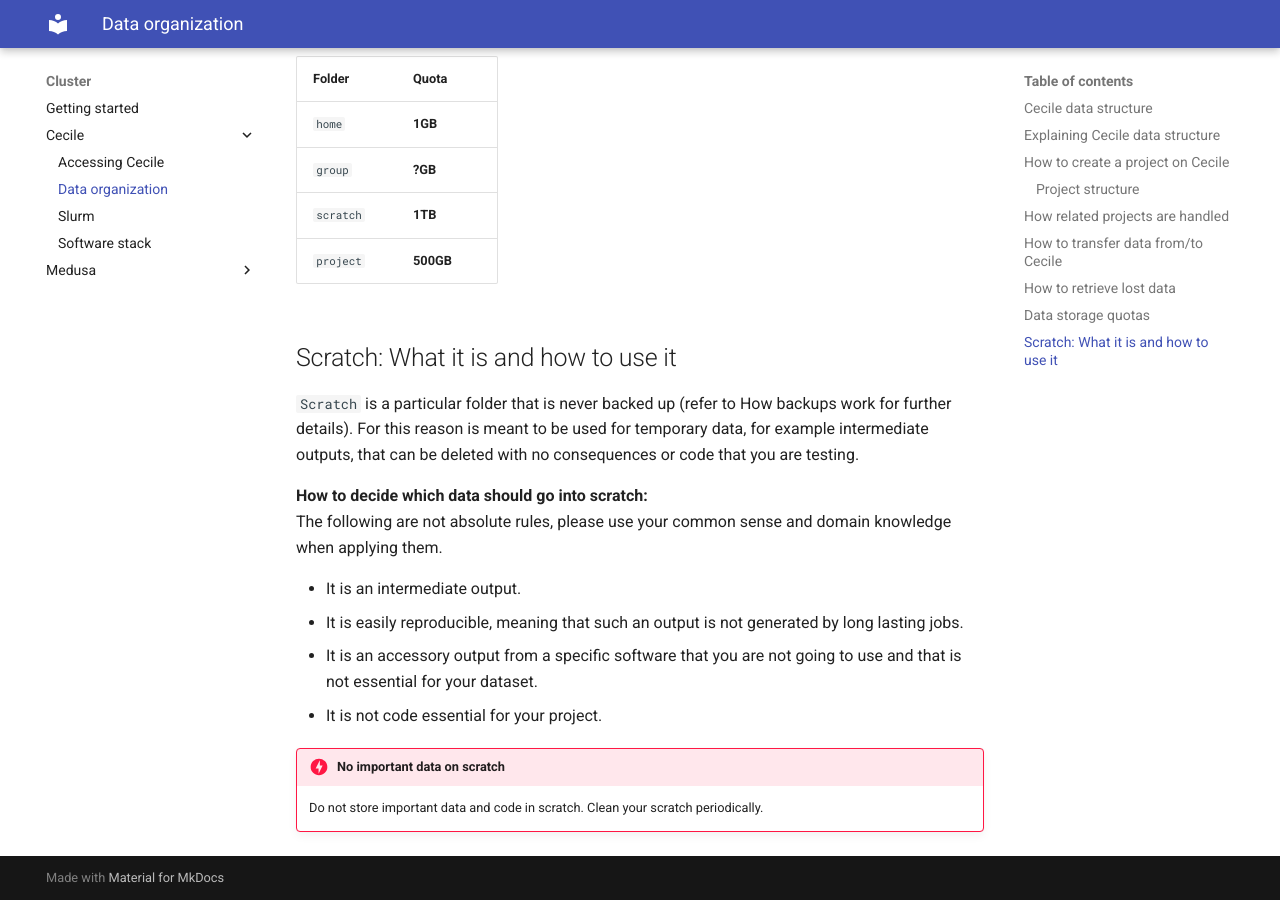
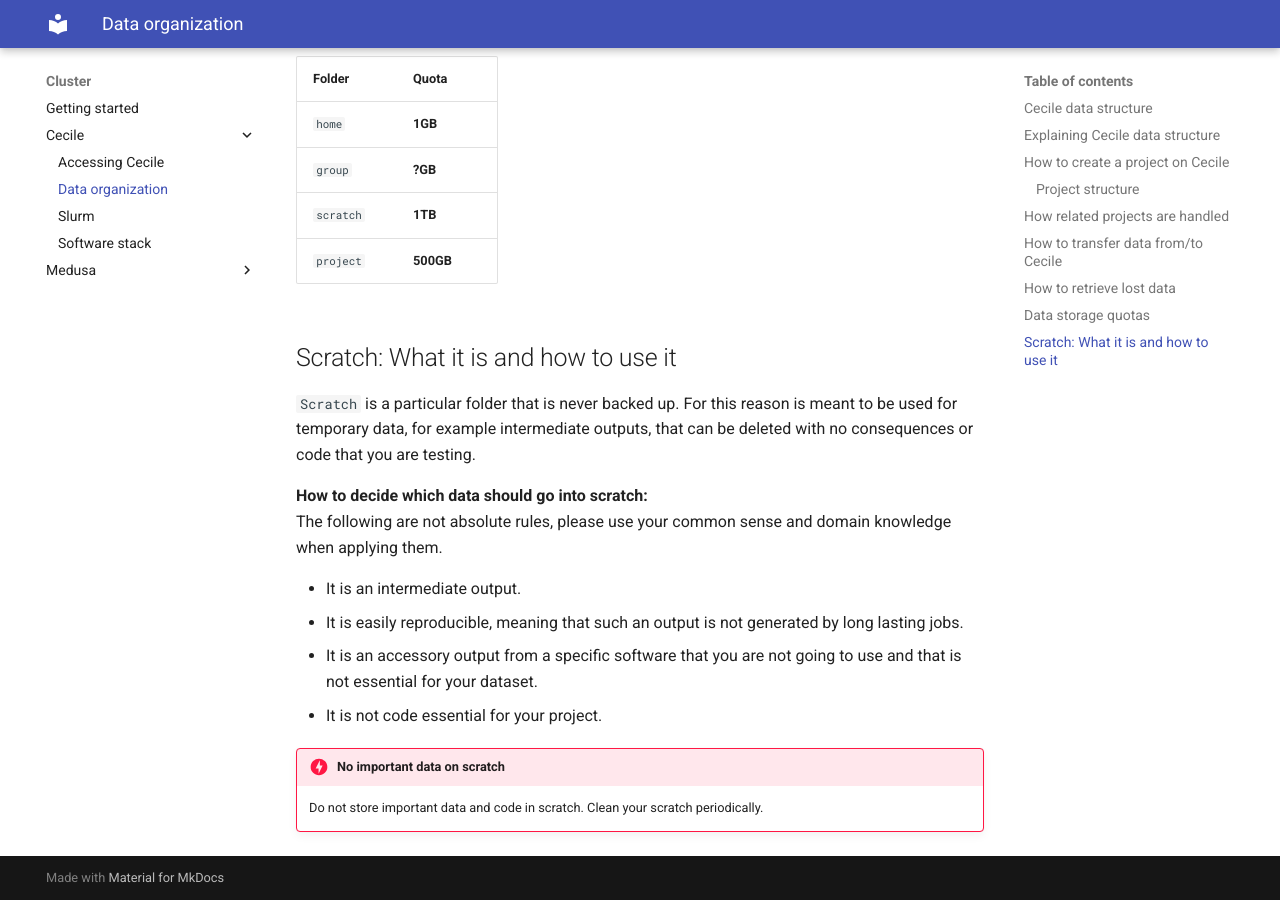
Before and after one commit to pvavra/temp-ipsy, an MkDocs documentation site: the page built from docs/cluster/cecile/data.md, in a window 1280 px wide and 900 px high, scrolled down 5465 px. Built offline with MkDocs 1.6.1 and Material for MkDocs 9.7.7, drawn with Linux system fonts in a browser that asks for light colours.

Commit message:
Delete sentence in Scratch paragraph

```diff
--- a/docs/cluster/cecile/data.md
+++ b/docs/cluster/cecile/data.md
@@ -360,7 +360,7 @@ As a byproduct, quotas help you to keep your project much more tidy and force yo
 
 ## Scratch: What it is and how to use it
 
-`Scratch` is a particular folder that is never backed up (refer to How backups work for further details). For this reason is meant to be used for temporary data, for example intermediate outputs, that can be deleted with no consequences or code that you are testing.
+`Scratch` is a particular folder that is never backed up. For this reason is meant to be used for temporary data, for example intermediate outputs, that can be deleted with no consequences or code that you are testing.
 
 **How to decide which data should go into scratch:**</b>
 The following are not absolute rules, please use your common sense and domain knowledge when applying them.
```
